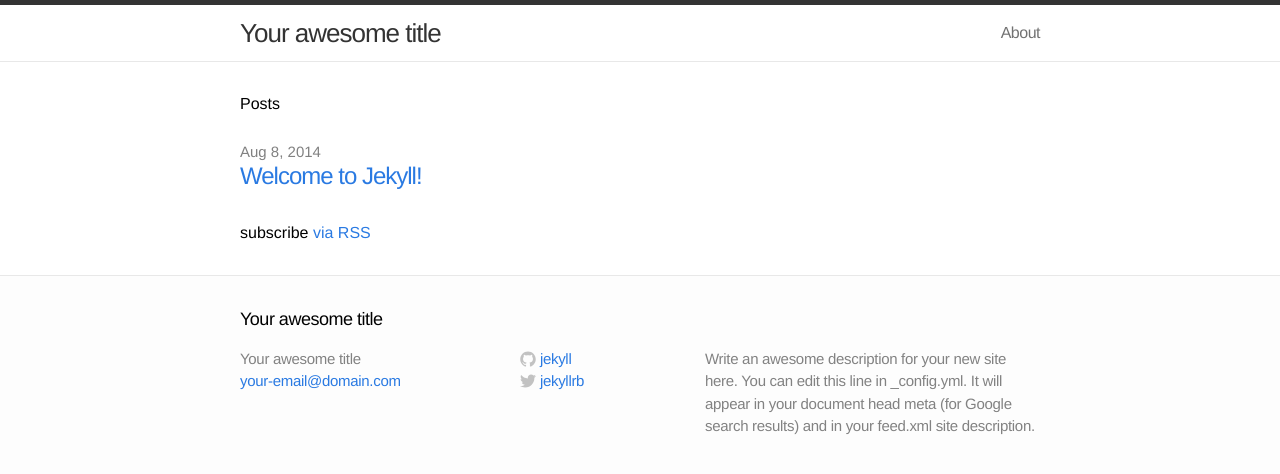
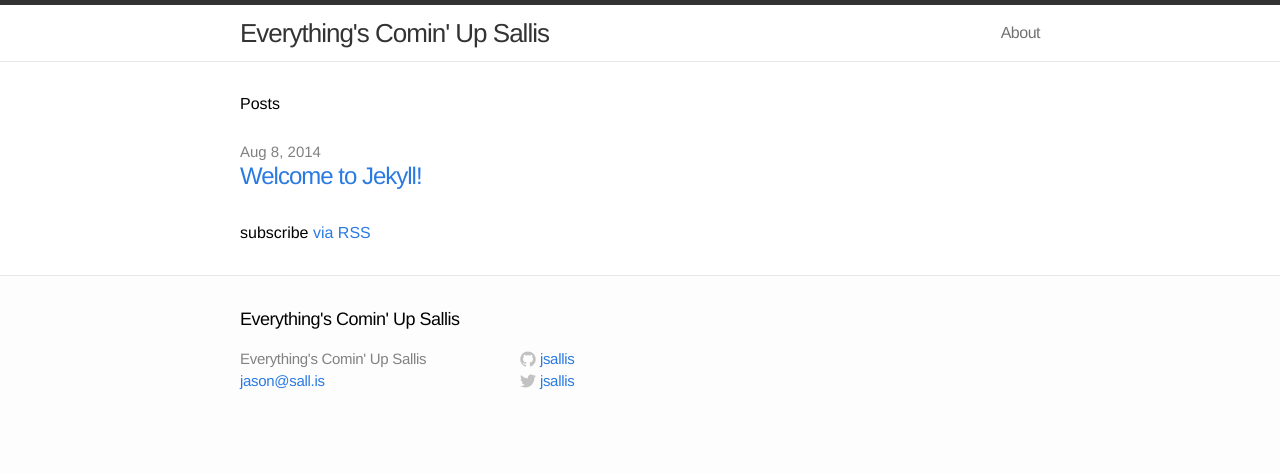
Before and after one commit to jsallis/jsallis.github.io, a Jekyll site: the page built from index.html, in a window 1280 px wide. Shown: the top 474 px of the page. Built offline with Jekyll 4.4.1, drawn with Linux system fonts in a browser that asks for light colours.

Commit message:
set some config options

```diff
--- a/_config.yml
+++ b/_config.yml
@@ -1,11 +1,11 @@
 # Site settings
-title: Your awesome title
-email: your-email@domain.com
-description: "Write an awesome description for your new site here. You can edit this line in _config.yml. It will appear in your document head meta (for Google search results) and in your feed.xml site description."
+title: Everything's Comin' Up Sallis
+email: jason@sall.is
+description: ""
 baseurl: ""
-url: "http://yourdomain.com"
-twitter_username: jekyllrb
-github_username:  jekyll
+url: "http://sall.is"
+twitter_username: jsallis
+github_username:  jsallis
 
 # Build settings
 markdown: kramdown
```
